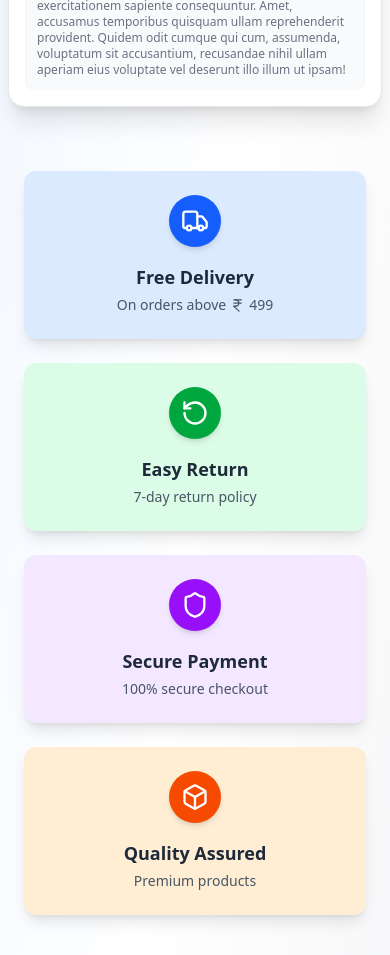
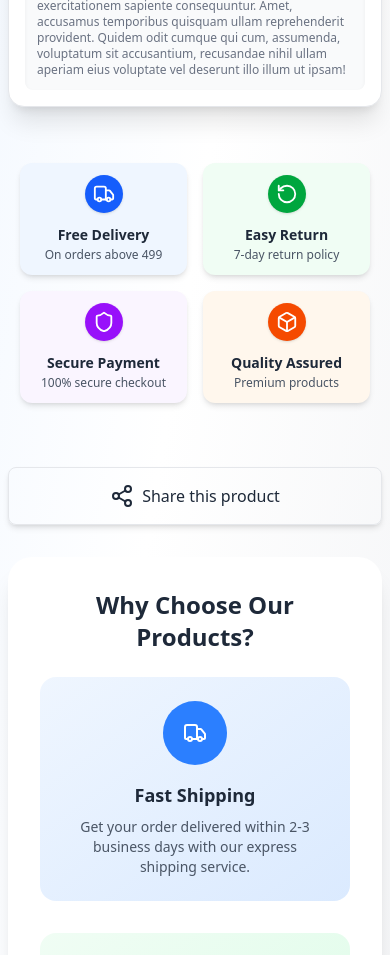
Before and after one commit to PrajwalKamdi/Ecommerce, a React (Vite) app in the folder frontend/: page /product/1 in a window 390 px wide. Shown: the part 1040-1995 px from the top of the page. Built offline with nearby package versions, Linux system fonts and the light colour scheme; no server answers.

Commit message:
MINOR CHANGE

```diff
--- a/frontend/src/components/Navbar.jsx
+++ b/frontend/src/components/Navbar.jsx
@@ -1,13 +1,7 @@
 import { Cross, Menu, Search } from "lucide-react";
 import { useState } from "react";
 import { menuItems } from "./Menu_items";
-
-// Mock NavLink
-const NavLink = ({ to, children, className, onClick }) => (
-  <a href={to} className={className} onClick={onClick}>
-    {children}
-  </a>
-);
+import { NavLink } from "react-router-dom";
 
 const Navbar = () => {
   const [menu, setMenu] = useState(false);
--- a/frontend/src/components/Trust.jsx
+++ b/frontend/src/components/Trust.jsx
@@ -3,34 +3,34 @@ import React from 'react';
 
 const trustItems = [
   {
-    icon: <Truck color="white" size={28} />,
+    icon: <Truck color="white" size={22} />,
     bgIcon: 'bg-blue-600',
-    bgCard: 'bg-blue-100',
+    bgCard: 'bg-blue-50',
     title: 'Free Delivery',
     desc: (
-      <span className="flex items-center gap-1">
-        On orders above <IndianRupee size={15} />499
+      <span className="flex items-center justify-center sm:justify-start gap-1">
+        On orders above 499
       </span>
     ),
   },
   {
-    icon: <RotateCcw color="white" size={28} />,
+    icon: <RotateCcw color="white" size={22} />,
     bgIcon: 'bg-green-600',
-    bgCard: 'bg-green-100',
+    bgCard: 'bg-green-50',
     title: 'Easy Return',
     desc: '7-day return policy',
   },
   {
-    icon: <Shield color="white" size={28} />,
+    icon: <Shield color="white" size={22} />,
     bgIcon: 'bg-purple-600',
-    bgCard: 'bg-purple-100',
+    bgCard: 'bg-purple-50',
     title: 'Secure Payment',
     desc: '100% secure checkout',
   },
   {
-    icon: <Box color="white" size={28} />,
+    icon: <Box color="white" size={22} />,
     bgIcon: 'bg-orange-600',
-    bgCard: 'bg-orange-100',
+    bgCard: 'bg-orange-50',
     title: 'Quality Assured',
     desc: 'Premium products',
   },
@@ -38,19 +38,27 @@ const trustItems = [
 
 const Trust = () => {
   return (
-    <div className="w-full px-4 py-8">
-      <div className="max-w-6xl mx-auto grid grid-cols-1 sm:grid-cols-2 lg:grid-cols-4 gap-6">
+    <div className="w-full px-3 sm:px-6 py-6 sm:py-10">
+      <div className="max-w-6xl mx-auto grid grid-cols-2 lg:grid-cols-4 gap-4 sm:gap-6">
         {trustItems.map((item, idx) => (
           <div
             key={idx}
-            className={`flex flex-col sm:flex-row items-center gap-4 p-6 ${item.bgCard} rounded-xl shadow-lg hover:scale-105 transition-transform duration-300`}
+            className={`flex flex-col sm:flex-row items-center gap-3 sm:gap-4 p-3 sm:p-5 ${item.bgCard}
+              rounded-xl shadow-md hover:shadow-lg hover:scale-[1.03] transition-all duration-300`}
           >
-            <div className={`${item.bgIcon} p-3 rounded-full shadow-md flex items-center justify-center`}>
+            {/* Icon container */}
+            <div
+              className={`${item.bgIcon} p-2 sm:p-3 rounded-full shadow-sm flex items-center justify-center`}
+            >
               {item.icon}
             </div>
+
+            {/* Text */}
             <div className="text-center sm:text-left">
-              <p className="font-bold text-lg mb-1 text-gray-800">{item.title}</p>
-              <p className="text-sm text-gray-600">{item.desc}</p>
+              <p className="font-semibold text-sm sm:text-base lg:text-lg text-gray-800 mb-0.5">
+                {item.title}
+              </p>
+              <p className="text-xs sm:text-sm text-gray-600">{item.desc}</p>
             </div>
           </div>
         ))}
--- a/frontend/src/components/Trust02.jsx
+++ b/frontend/src/components/Trust02.jsx
@@ -1,51 +1,62 @@
 import { Shield, Star, Truck } from "lucide-react";
 import React from "react";
 
-const Trust02 = () => {
+const features = [
+  {
+    id: 1,
+    title: "Fast Shipping",
+    description:
+      "Get your order delivered within 2-3 business days with our express shipping service.",
+    icon: <Truck className="text-white" size={24} />,
+    bg: "from-blue-50 to-blue-100",
+    iconBg: "bg-blue-500",
+  },
+  {
+    id: 2,
+    title: "Warranty",
+    description:
+      "Comes with 1-year manufacturer warranty covering all defects and malfunctions.",
+    icon: <Shield className="text-white" size={24} />,
+    bg: "from-green-50 to-green-100",
+    iconBg: "bg-green-500",
+  },
+  {
+    id: 3,
+    title: "Premium Quality",
+    description:
+      "Made with high-quality materials and tested for durability and performance.",
+    icon: <Star className="text-white" size={24} />,
+    bg: "from-purple-50 to-purple-100",
+    iconBg: "bg-purple-500",
+  },
+];
+
+const TrustSection = () => {
   return (
     <div className="mt-8 bg-white rounded-3xl shadow-xl p-8">
       <h2 className="text-2xl font-bold text-gray-800 mb-6 text-center">
         Why Choose Our Products?
       </h2>
       <div className="grid grid-cols-1 md:grid-cols-3 gap-8">
-        <div className="text-center p-6 bg-gradient-to-br from-blue-50 to-blue-100 rounded-2xl">
-          <div className="w-16 h-16 bg-blue-500 rounded-full flex items-center justify-center mx-auto mb-4">
-            <Truck className="text-white" size={24} />
+        {features.map((feature) => (
+          <div
+            key={feature.id}
+            className={`text-center p-6 bg-gradient-to-br ${feature.bg} rounded-2xl`}
+          >
+            <div
+              className={`w-16 h-16 ${feature.iconBg} rounded-full flex items-center justify-center mx-auto mb-4`}
+            >
+              {feature.icon}
+            </div>
+            <h3 className="text-lg font-semibold text-gray-800 mb-2">
+              {feature.title}
+            </h3>
+            <p className="text-gray-600 text-sm">{feature.description}</p>
           </div>
-          <h3 className="text-lg font-semibold text-gray-800 mb-2">
-            Fast Shipping
-          </h3>
-          <p className="text-gray-600 text-sm">
-            Get your order delivered within 2-3 business days with our express
-            shipping service.
-          </p>
-        </div>
-
-        <div className="text-center p-6 bg-gradient-to-br from-green-50 to-green-100 rounded-2xl">
-          <div className="w-16 h-16 bg-green-500 rounded-full flex items-center justify-center mx-auto mb-4">
-            <Shield className="text-white" size={24} />
-          </div>
-          <h3 className="text-lg font-semibold text-gray-800 mb-2">Warranty</h3>
-          <p className="text-gray-600 text-sm">
-            Comes with 1-year manufacturer warranty covering all defects and
-            malfunctions.
-          </p>
-        </div>
-        <div className="text-center p-6 bg-gradient-to-br from-purple-50 to-purple-100 rounded-2xl">
-          <div className="w-16 h-16 bg-purple-500 rounded-full flex items-center justify-center mx-auto mb-4">
-            <Star className="text-white" size={24} />
-          </div>
-          <h3 className="text-lg font-semibold text-gray-800 mb-2">
-            Premium Quality
-          </h3>
-          <p className="text-gray-600 text-sm">
-            Made with high-quality materials and tested for durability and
-            performance.
-          </p>
-        </div>
+        ))}
       </div>
     </div>
   );
 };
 
-export default Trust02;
+export default TrustSection;
```
